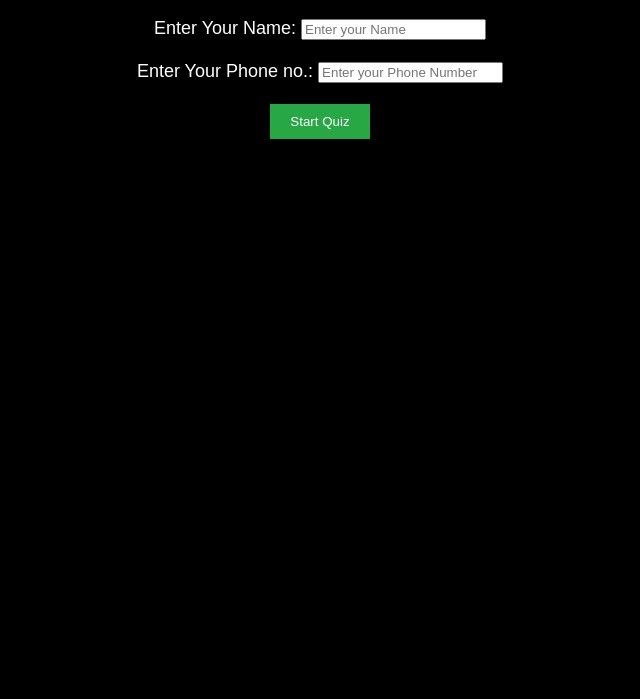
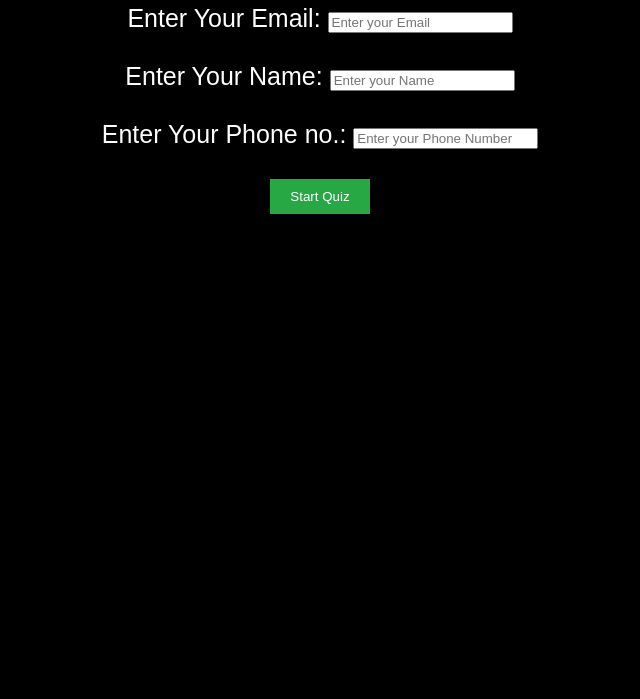
Before and after one commit to Ajin-2004/quiz-app, a plain HTML site: page index.html in a window 1280 px wide. Shown: the part 101-800 px from the top of the page, without its empty margins (320-960 px from the left). Drawn offline with Linux system fonts and the light colour scheme.

Commit message:
Update style.css

```diff
--- a/css/style.css
+++ b/css/style.css
@@ -3,7 +3,7 @@ body {
     text-align: center;
     background-color: black;
     color: white;
-    font-size: 18px; /* Adjusted font size */
+    font-size: 25px; /* Adjusted font size */
 }
 
 .container {
```
